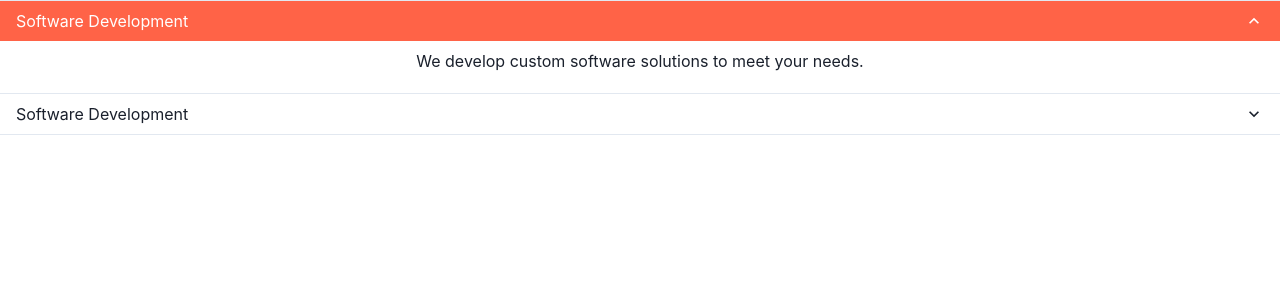
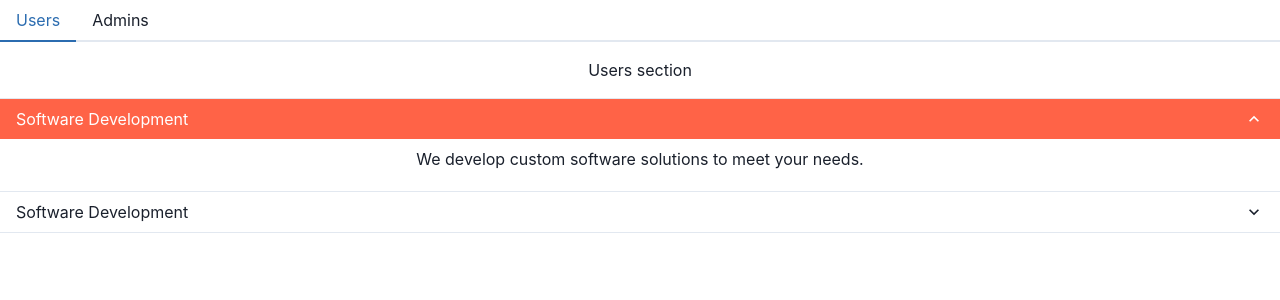
Before and after one commit to ZachyDev/Chakra-UI-, a React (Create React App) app in the folder app/: page / in a window 1280 px wide. Shown: the top 300 px of the page. Built offline with nearby package versions, Linux system fonts and the light colour scheme.

Commit message:
:white_check_mark: created tab using Chakra UI

```diff
--- a/app/src/components/Services.js
+++ b/app/src/components/Services.js
@@ -6,11 +6,27 @@ import {
   AccordionIcon,
   AccordionPanel,
   Box,
+  Tabs,
+  TabList,
+  Tab,
+  TabPanels,
+  TabPanel,
 } from '@chakra-ui/react'
 
 function Services() {
   return (
     <>
+      {/* Tabs component */}
+      <Tabs>
+        <TabList>
+          <Tab>Users</Tab>
+          <Tab>Admins</Tab>
+        </TabList>
+        <TabPanels>
+          <TabPanel>Users section</TabPanel>
+          <TabPanel>Admins sections</TabPanel>
+        </TabPanels>
+      </Tabs>
       <Accordion defaultIndex={[0]} allowMultiple>
         {/* Accordion 1 */}
         <AccordionItem>
```
